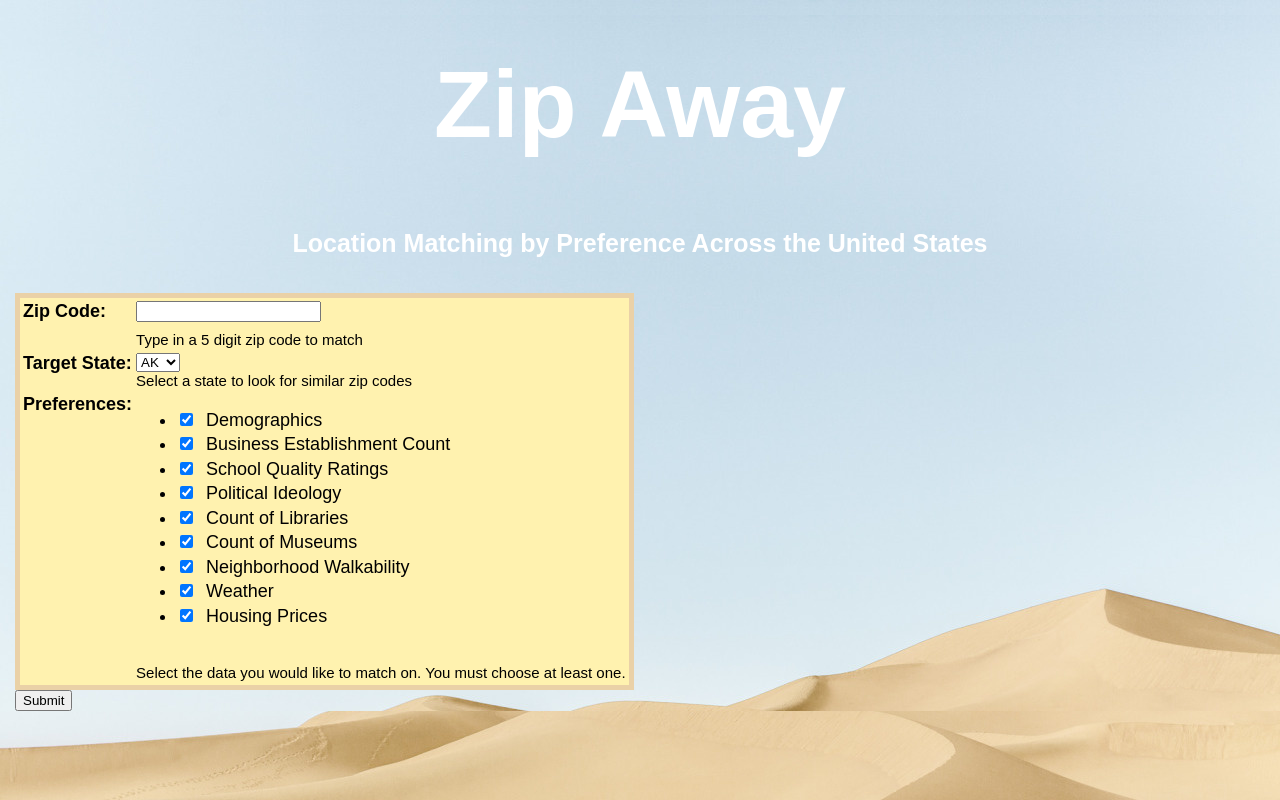
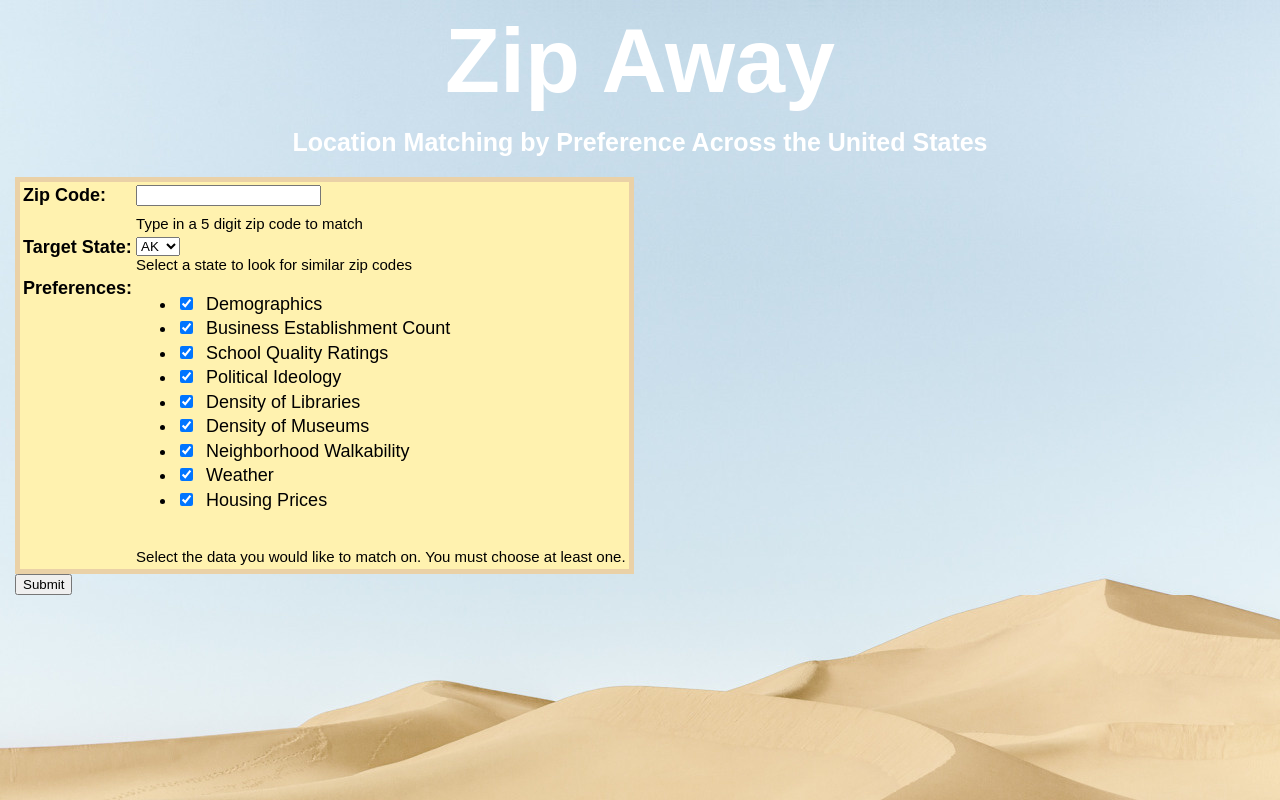
Before and after one commit to shankster91/cs122-class-project, a Django app: page / in a window 1280 px wide. Run offline with Django 3.2, Linux system fonts and the light colour scheme.

Commit message:
cosmetic updates

```diff
--- a/ui/mysite/res/pref_list.csv
+++ b/ui/mysite/res/pref_list.csv
@@ -2,8 +2,8 @@ Demographics
 Business Establishment Count
 School Quality Ratings
 Political Ideology
-Count of Libraries
-Count of Museums
+Density of Libraries
+Density of Museums
 Neighborhood Walkability
 Weather
 Housing Prices
--- a/ui/mysite/static/main.css
+++ b/ui/mysite/static/main.css
@@ -15,17 +15,17 @@ div#header {
 }
 
 div#header h1 {
-    font-size: 95px;
+    font-size: 90px;
     color: #ffffff;
-    margin: 15px;
-    padding: 35px;
+    margin: 5px;
+    padding: 5px;
 }
 
 div#header h3 {
     font-size: 25px;
     color: #ffffff;
-    margin: 15px;
-    padding: 20px;
+    margin: 5px;
+    padding: 5px;
 }
 
 div.frame {
--- a/ui/mysite/zipsearch/views.py
+++ b/ui/mysite/zipsearch/views.py
@@ -22,8 +22,8 @@ PREF_COLS = {
     'Business Establishment Count': 'business_count',
     'School Quality Ratings': 'great_schools',
     'Political Ideology': 'ideology',
-    'Count of Libraries': 'libraries',
-    'Count of Museums': 'museums',
+    'Density of Libraries': 'libraries',
+    'Density of Museums': 'museums',
     'Neighborhood Walkability': 'walk_score',
     'Weather': 'weather',
     'Housing Prices': 'zillow'
```
